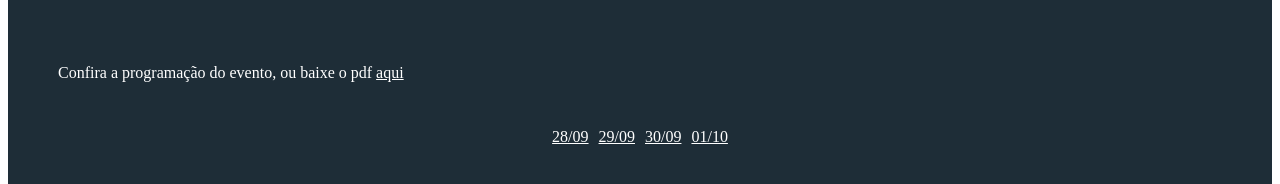
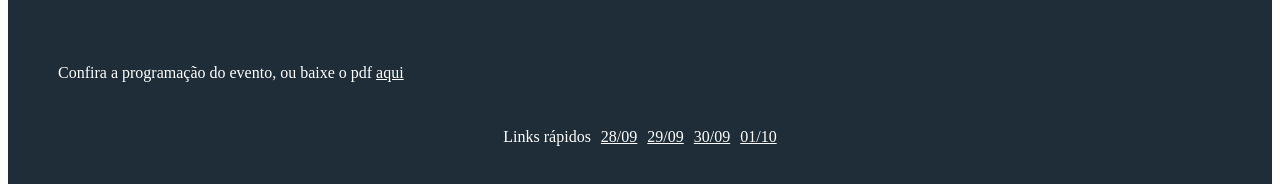
Before and after one commit to igorroc/sinform, a React (Vite) app: page / in a window 1280 px wide. Shown: the part 1440-1624 px from the top of the page. Built offline with nearby package versions, Linux system fonts and the light colour scheme; the HTML template or start-up script is replaced by a standard one.

Commit message:
[add]: Description days

```diff
--- a/src/components/Schedule.jsx
+++ b/src/components/Schedule.jsx
@@ -251,6 +251,7 @@ export default function Schedule() {
 	return (
 		<Wrapper>
 			<div className="links">
+				Links rápidos
 				<a href="#28-09">28/09</a>
 				<a href="#29-09">29/09</a>
 				<a href="#30-09">30/09</a>
```
